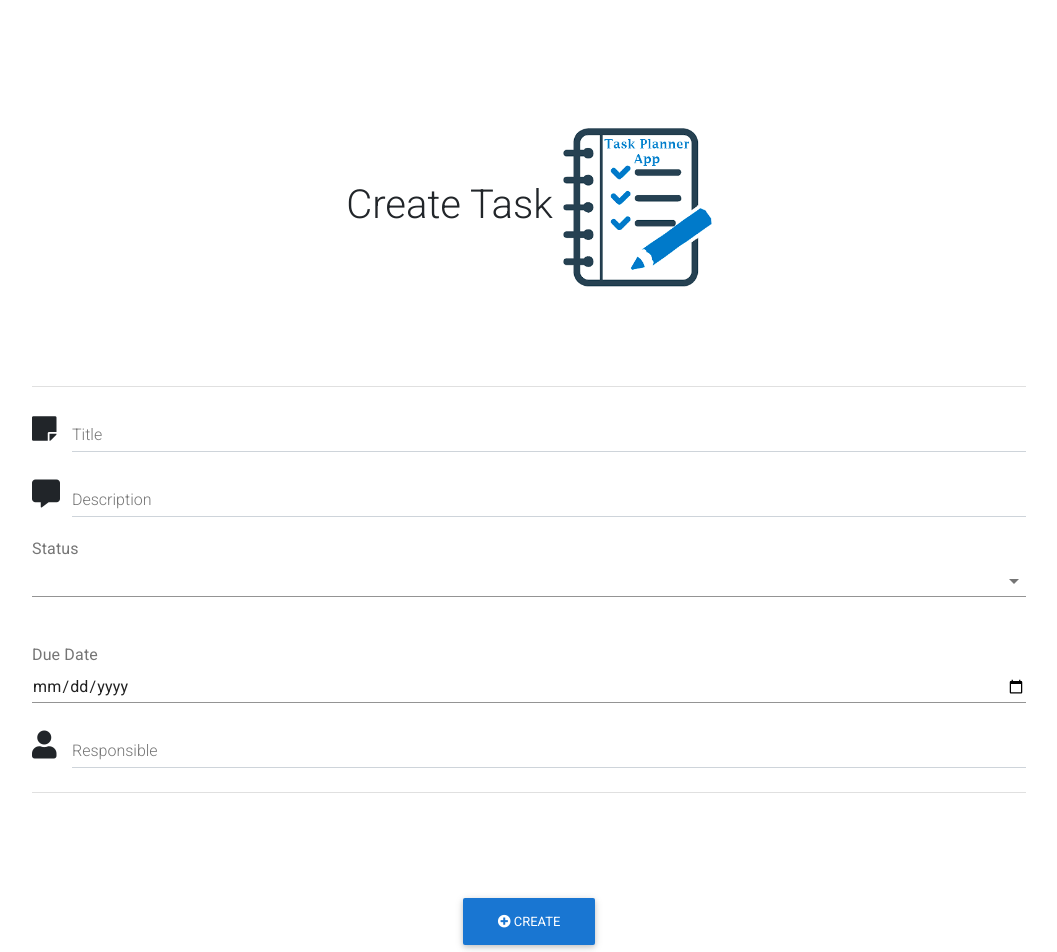
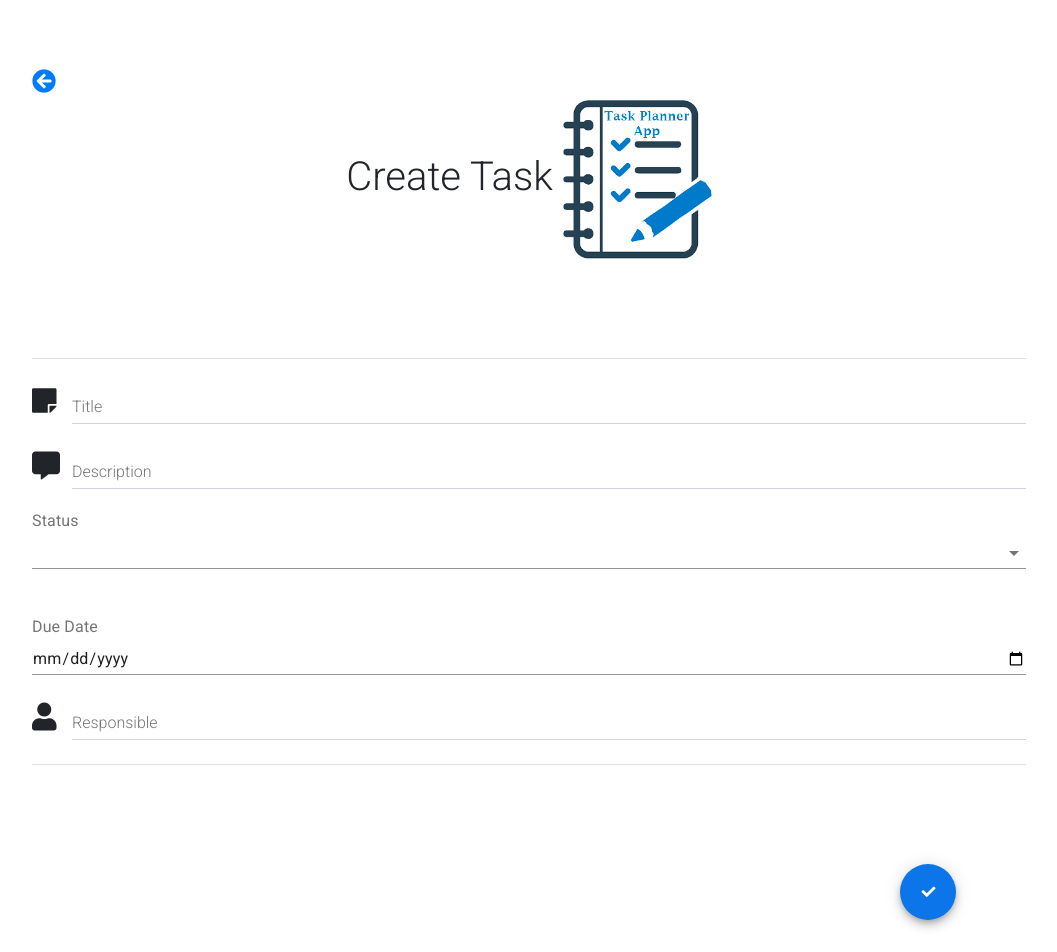
Before and after one commit to CarlosCL98/TaskPlannerApp, a React (Create React App) app: page /taskPlanner/newTask in a window 1280 px wide. Shown: the top 952 px of the page, without its empty margins (111-1168 px from the left). Built offline with nearby package versions, Linux system fonts and the light colour scheme.

Commit message:
Se arreglaron algunos botones. Al hacer click en toda la card, se redirige a actualizarla. Ya es posible instalarla como una PWA.

```diff
--- a/package.json
+++ b/package.json
@@ -11,11 +11,11 @@
     "@material-ui/icons": "^4.2.1",
     "bootstrap": "^4.3.1",
     "mdbreact": "^4.19.2",
+    "prop-types": "latest",
     "react": "^16.9.0",
     "react-dom": "^16.9.0",
-    "react-scripts": "3.1.1",
     "react-router-dom": "^5.0.1",
-    "prop-types": "latest"
+    "react-scripts": "3.1.1"
   },
   "scripts": {
     "start": "react-scripts start",
--- a/src/Profile/Profile.css
+++ b/src/Profile/Profile.css
@@ -8,6 +8,12 @@
     margin-top: 10%;
 }
 
+#createTask {
+    background: none;
+    border: none;
+    color: white;
+}
+
 .btnUpdateProfile {
     margin-top: 10%;
 }
--- a/src/Profile/Profile.js
+++ b/src/Profile/Profile.js
@@ -1,8 +1,9 @@
 import React from "react";
 import "./Profile.css";
-import {MDBBtn, MDBContainer, MDBIcon, MDBInput} from "mdbreact";
+import {MDBContainer, MDBIcon, MDBInput} from "mdbreact";
 import Avatar from "../imgs/avatar.png";
 import Divider from "@material-ui/core/Divider";
+import Fab from '@material-ui/core/Fab';
 import {Link, Redirect} from "react-router-dom";
 
 export class Profile extends React.Component {
@@ -62,8 +63,8 @@ export class Profile extends React.Component {
     render() {
         if (this.state.isUpdated) return <Redirect to="/taskPlanner"/>;
         return (
-            <MDBContainer style={{width: "80%", marginTop: "10%"}}>
-                <div style={{textAlign:"left"}}>
+            <MDBContainer style={{width: "80%", marginTop: "5%"}}>
+                <div style={{textAlign: "left"}}>
                     <Link to="/taskPlanner" className="btnBack"><MDBIcon icon="arrow-circle-left"/></Link>
                 </div>
                 <div style={{textAlign: "center", marginBottom: "10%"}}>
@@ -109,8 +110,11 @@ export class Profile extends React.Component {
                     <Divider/>
                     <div style={{textAlign: "right"}}>
                         <div className="btnUpdateProfile">
-                            <MDBBtn id="updateProfile" color="blue" type={"submit"}><MDBIcon
-                                icon="user-edit"/> Update</MDBBtn>
+                            <Fab style={{backgroundColor:"#0D75EA"}}>
+                                <button id="updateProfile" type={"submit"}>
+                                    <MDBIcon icon="check"/>
+                                </button>
+                            </Fab>
                         </div>
                     </div>
                 </form>
--- a/src/Task/NewTask.js
+++ b/src/Task/NewTask.js
@@ -1,13 +1,14 @@
 import React from "react";
 import "./Task.css";
-import {MDBBtn, MDBContainer, MDBIcon, MDBInput} from "mdbreact";
+import {MDBContainer, MDBIcon, MDBInput} from "mdbreact";
 import Task from "../imgs/logo_v1.png";
 import Divider from "@material-ui/core/Divider";
-import {Redirect} from "react-router-dom";
+import {Link, Redirect} from "react-router-dom";
 import Select from "@material-ui/core/Select";
 import MenuItem from "@material-ui/core/MenuItem";
 import InputLabel from "@material-ui/core/InputLabel";
 import TextField from "@material-ui/core/TextField";
+import Fab from "@material-ui/core/Fab";
 
 export class NewTask extends React.Component {
 
@@ -142,7 +143,10 @@ export class NewTask extends React.Component {
         if (this.state.isCreated)
             return <Redirect to={{pathname: "/taskPlanner", state: this.state.tasks}}/>;
         return (
-            <MDBContainer style={{width: "80%", marginTop: "10%"}}>
+            <MDBContainer style={{width: "80%", marginTop: "5%"}}>
+                <div style={{textAlign: "left"}}>
+                    <Link to="/taskPlanner" className="btnBack"><MDBIcon icon="arrow-circle-left"/></Link>
+                </div>
                 <div style={{textAlign: "center", marginBottom: "10%"}}>
                     <h1>Create Task <img className="task" src={Task} alt="task"/></h1>
                 </div>
@@ -192,15 +196,13 @@ export class NewTask extends React.Component {
                         />
                     </div>
                     <Divider/>
-                    <div style={{textAlign: "center"}}>
+                    <div style={{textAlign: "right"}}>
                         <div className="btnCreateTask">
-                            <MDBBtn id="createTask" color="blue" type={"submit"}>
-                                <MDBIcon icon="plus-circle"/> Create</MDBBtn>
-                        </div>
-                        <div>
-                            <MDBBtn id="goBack" color="blue" onClick={this.handleGoBack}>
-                                <MDBIcon icon="arrow-circle-left"/> Go Back
-                            </MDBBtn>
+                            <Fab style={{backgroundColor: "#0D75EA"}}>
+                                <button id="createTask" type={"submit"}>
+                                    <MDBIcon icon="check"/>
+                                </button>
+                            </Fab>
                         </div>
                     </div>
                 </form>
--- a/src/Task/Task.css
+++ b/src/Task/Task.css
@@ -7,6 +7,24 @@
     margin-top: 10%;
 }
 
-.updateTask {
+.btnUpdateTask {
     margin-top: 10%;
 }
+
+#createTask {
+    background: none;
+    border: none;
+    color: white;
+}
+
+#updateTask {
+    background: none;
+    border: none;
+    color: white;
+}
+
+.cardTask {
+    background: none;
+    border: none;
+    text-align: left;
+}
--- a/src/Task/Task.js
+++ b/src/Task/Task.js
@@ -7,9 +7,22 @@ import {
     MDBCardTitle,
     MDBIcon
 } from "mdbreact";
-import {Link} from "react-router-dom";
+import {Redirect} from "react-router-dom";
 
 export class Task extends React.Component {
+
+    constructor(props) {
+        super(props);
+        this.state = {
+            update: false
+        }
+        this.handleOnUpdate = this.handleOnUpdate.bind(this);
+    }
+
+    handleOnUpdate(e) {
+        e.preventDefault();
+        this.setState({update: true});
+    }
 
     render() {
         const iconStatus = (
@@ -19,7 +32,11 @@ export class Task extends React.Component {
                         <MDBIcon icon={"tasks"} style={{color: "orange"}}/> :
                         <MDBIcon icon={"check-circle"} style={{color: "green"}}/>)
         );
+        if (this.state.update) {
+            return <Redirect to={{pathname: "/taskPlanner/updateTask"}}/>
+        }
         return (
+            <button className="cardTask" onClick={this.handleOnUpdate}>
                 <MDBCard>
                     <MDBCardHeader>
                         <MDBCardTitle>{this.props.title}
@@ -31,13 +48,9 @@ export class Task extends React.Component {
                         <MDBCardText>{this.props.status}</MDBCardText>
                         <MDBCardText><MDBIcon icon={"clock"}/> {this.props.dueDate}</MDBCardText>
                         <MDBCardText>{this.props.responsible.name}</MDBCardText>
-                    <div style={{textAlign: "right"}}>
-                        <Link to="/taskPlanner/updateTask" color={"blue"}>
-                            <MDBIcon icon={"edit"}/>
-                        </Link>
-                    </div>
                     </MDBCardBody>
                 </MDBCard>
+            </button>
         );
     }
 }
--- a/src/Task/UpdateTask.js
+++ b/src/Task/UpdateTask.js
@@ -1,13 +1,14 @@
 import React from "react";
 import "./Task.css";
-import {MDBBtn, MDBContainer, MDBIcon, MDBInput} from "mdbreact";
+import {MDBContainer, MDBIcon, MDBInput} from "mdbreact";
 import Task from "../imgs/logo_v1.png";
 import Divider from "@material-ui/core/Divider";
-import {Redirect} from "react-router-dom";
+import {Link, Redirect} from "react-router-dom";
 import Select from "@material-ui/core/Select";
 import MenuItem from "@material-ui/core/MenuItem";
 import InputLabel from "@material-ui/core/InputLabel";
 import TextField from "@material-ui/core/TextField";
+import Fab from "@material-ui/core/Fab";
 
 export class UpdateTask extends React.Component {
 
@@ -131,7 +132,10 @@ export class UpdateTask extends React.Component {
         if (this.state.isUpdated)
             return <Redirect to={{pathname: "/taskPlanner"}}/>;
         return (
-            <MDBContainer style={{width: "80%", marginTop: "10%"}}>
+            <MDBContainer style={{width: "80%", marginTop: "5%"}}>
+                <div style={{textAlign: "left"}}>
+                    <Link to="/taskPlanner" className="btnBack"><MDBIcon icon="arrow-circle-left"/></Link>
+                </div>
                 <div style={{textAlign: "center", marginBottom: "10%"}}>
                     <h1>Update Task <img className="task" src={Task} alt="task"/></h1>
                 </div>
@@ -180,15 +184,13 @@ export class UpdateTask extends React.Component {
                         />
                     </div>
                     <Divider/>
-                    <div style={{textAlign: "center"}}>
-                        <div className="btnCreateTask">
-                            <MDBBtn id="updateTask" color="blue" type={"submit"}>
-                                <MDBIcon icon="pencil-alt"/> Update</MDBBtn>
-                        </div>
-                        <div>
-                            <MDBBtn id="goBack" color="blue" onClick={this.handleGoBack}>
-                                <MDBIcon icon="arrow-circle-left"/> Go Back
-                            </MDBBtn>
+                    <div style={{textAlign: "right"}}>
+                        <div className="btnUpdateTask">
+                            <Fab style={{backgroundColor:"#0D75EA"}}>
+                                <button id="updateTask" type={"submit"}>
+                                    <MDBIcon icon="check"/>
+                                </button>
+                            </Fab>
                         </div>
                     </div>
                 </form>
--- /dev/null
+++ b/src/TaskPlanner/TaskPlanner.css
@@ -0,0 +1,15 @@
+#updateProfile {
+    background: none;
+    border: none;
+    color: white;
+}
+
+.btnCreateTask {
+    text-align: right;
+    margin-right: 7%;
+    margin-bottom: 5%;
+}
+
+.iconNewTask {
+    color: white;
+}
--- a/src/TaskPlanner/TaskPlanner.js
+++ b/src/TaskPlanner/TaskPlanner.js
@@ -1,8 +1,10 @@
 import React from "react";
+import "./TaskPlanner.css";
 import {Navbar} from "./Navbar";
 import {TaskList} from "../Task/TaskList";
 import {Link} from "react-router-dom";
-import {MDBContainer, MDBIcon} from "mdbreact";
+import {MDBIcon} from "mdbreact";
+import Fab from "@material-ui/core/Fab";
 
 export class TaskPlanner extends React.Component {
 
@@ -55,11 +57,13 @@ export class TaskPlanner extends React.Component {
             <div>
                 <Navbar/>
                 <TaskList task={this.state.tasks}/>
-                <MDBContainer style={{textAlign: "right"}}>
-                    <Link to={{pathname: "/taskPlanner/newTask", state: this.state.tasks}} color={"blue"} style={{borderRadius: "100%"}}>
-                        <MDBIcon icon={"plus-circle"}/> New Task
+                <div className="btnCreateTask" style={{textAlign: "right", marginRight: "7%"}}>
+                    <Link to={{pathname: "/taskPlanner/newTask", state: this.state.tasks}}>
+                        <Fab style={{backgroundColor: "#0D75EA"}}>
+                            <MDBIcon icon={"plus"} className="iconNewTask"/>
+                        </Fab>
                     </Link>
-                </MDBContainer>
+                </div>
             </div>
         );
     }
```
Also changed, not shown: 1 other file (tests, documents, lock files or other folders). Lines whose indentation alone changed are shown as unchanged.
